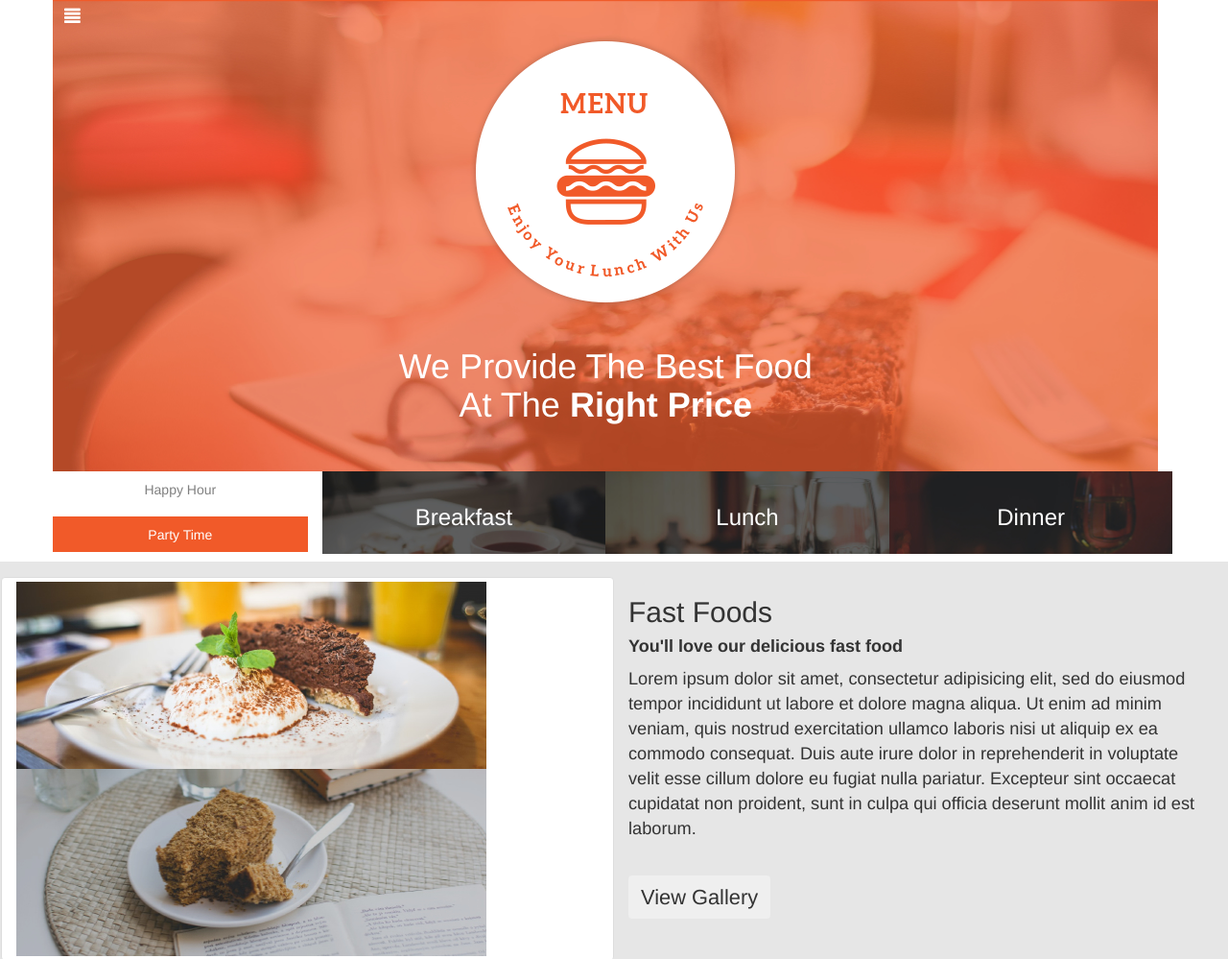
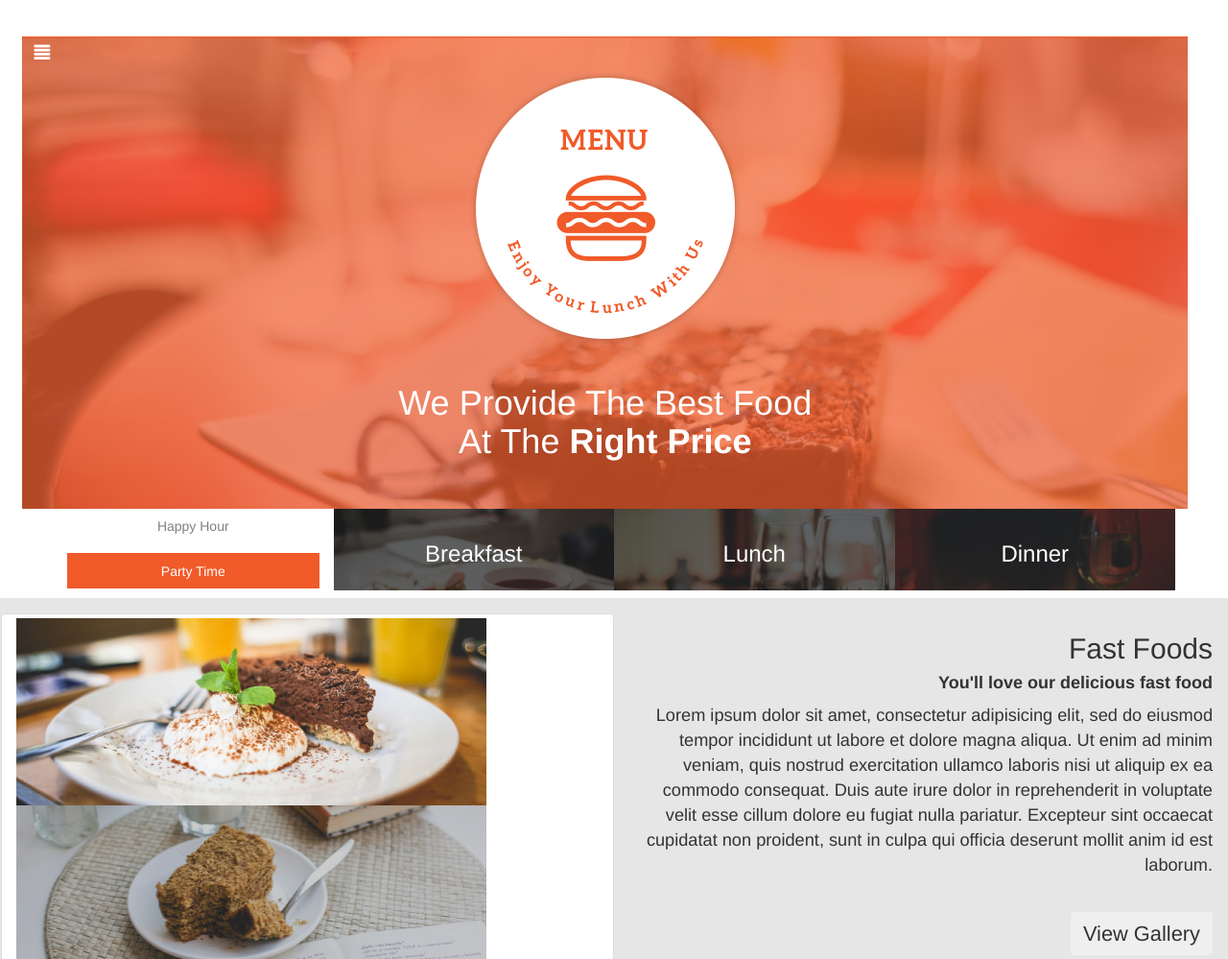
Before and after one commit to Okwonks/anitas-kitchen, a plain HTML site: page index.html in a window 1280 px wide. Shown: the top 999 px of the page at 96% size. Drawn offline with Linux system fonts and the light colour scheme.

Commit message:
trying to fix the header situation

```diff
--- a/css/style.css
+++ b/css/style.css
@@ -49,6 +49,10 @@ a {
 
 .image-space {
   padding: 5%;
+}
+
+.food-left {
+  text-align: right;
 }
 
 .btn {
--- a/index.html
+++ b/index.html
@@ -15,7 +15,7 @@
 </head>
 
 <body>
-  <header class="container">
+  <header class="container-fluid" id="header">
   <div class="row">
     <div class="blockhead">
       <div class="banner">
@@ -36,7 +36,13 @@
         </div>
       </div>
       <!--banner ends here-->
-      <div class="menu-items">
+
+      <!--end the blockhead-->
+    </div>
+  <!--end of row-->
+  </div>
+</header>
+<div class="container">
   <div class="row">
     <div class="col-md-3 text-center">
       <p id="happy"><a href="#" id="happy">Happy Hour</a></p>
@@ -54,11 +60,6 @@
   </div>
   <!--close of menu-items class-->
 </div>
-      <!--end the blockhead-->
-    </div>
-  <!--end of row-->
-  </div>
-</header>
   <!--this is the esction with the paragraphs and images-->
   <div class="container-fluid"  id="back-color">
     <div class="row">
@@ -66,7 +67,7 @@
         <img src="img/fastFood1.jpg" alt="some-food-here">
         <img src="img/fastFood2.jpg" alt="more-food-here">
       </div>
-      <div class="col-md-6 left">
+      <div class="col-md-6 food-left">
         <h2>Fast Foods</h2>
         <h4><strong>You'll love our delicious fast food</strong></h4>
         <p>Lorem ipsum dolor sit amet, consectetur adipisicing elit, sed do eiusmod tempor incididunt ut labore et dolore magna aliqua. Ut enim ad minim veniam, quis nostrud exercitation ullamco laboris nisi ut aliquip ex ea commodo consequat. Duis aute
@@ -79,7 +80,7 @@
     </div>
 
     <div class="row">
-      <div class="col-md-6">
+      <div class="col-md-6 drinks-right">
         <h2>Drinks</h2>
         <h4><strong>We also produce delicious drinks</strong></h4>
         <p>Lorem ipsum dolor sit amet, consectetur adipisicing elit, sed do eiusmod tempor incididunt ut labore et dolore magna aliqua. Ut enim ad minim veniam, quis nostrud exercitation ullamco laboris nisi ut aliquip ex ea commodo consequat. Duis aute
@@ -131,6 +132,7 @@
               <h4 class="orange">Happy Customers</h4>
               <h5>George Richard</h5>
               <p>Great food! Menu is awesome there foods are not only great but also in the right price. I'll highly recomend them :)</p>
+
             </div>
             <div class="col-md-6">
               <h4 class="orange">About Menu</h4>
```
Lines whose indentation alone changed are shown as unchanged.
